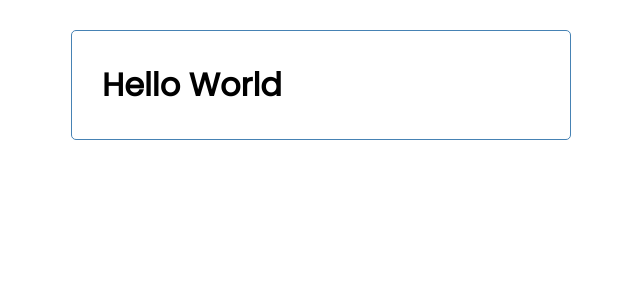
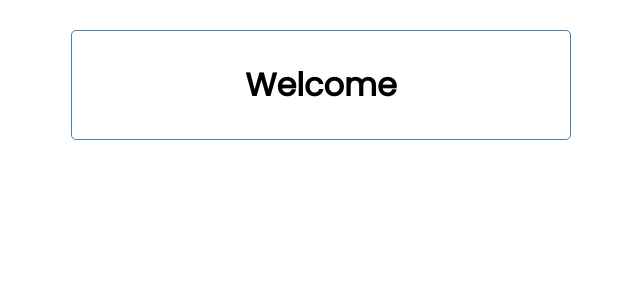
Before and after one commit to sammykrin/vue-crash-project, a Vue app: page / in a window 1280 px wide. Shown: the top 300 px of the page, without its empty margins (319-959 px from the left). Built offline with nearby package versions, Linux system fonts and the light colour scheme.

Commit message:
worked on appvue

```diff
--- a/src/App.vue
+++ b/src/App.vue
@@ -1,6 +1,6 @@
 <template>
   <div class="container">
-    <h1>Hello World</h1>
+    <h1>Welcome</h1>
 
   </div>
 </template>
@@ -37,6 +37,7 @@ body{
   border: 1px solid steelblue;
   padding: 30px;
   border-radius: 5px;
+  text-align: center;
 }
 
 .btn{
```
